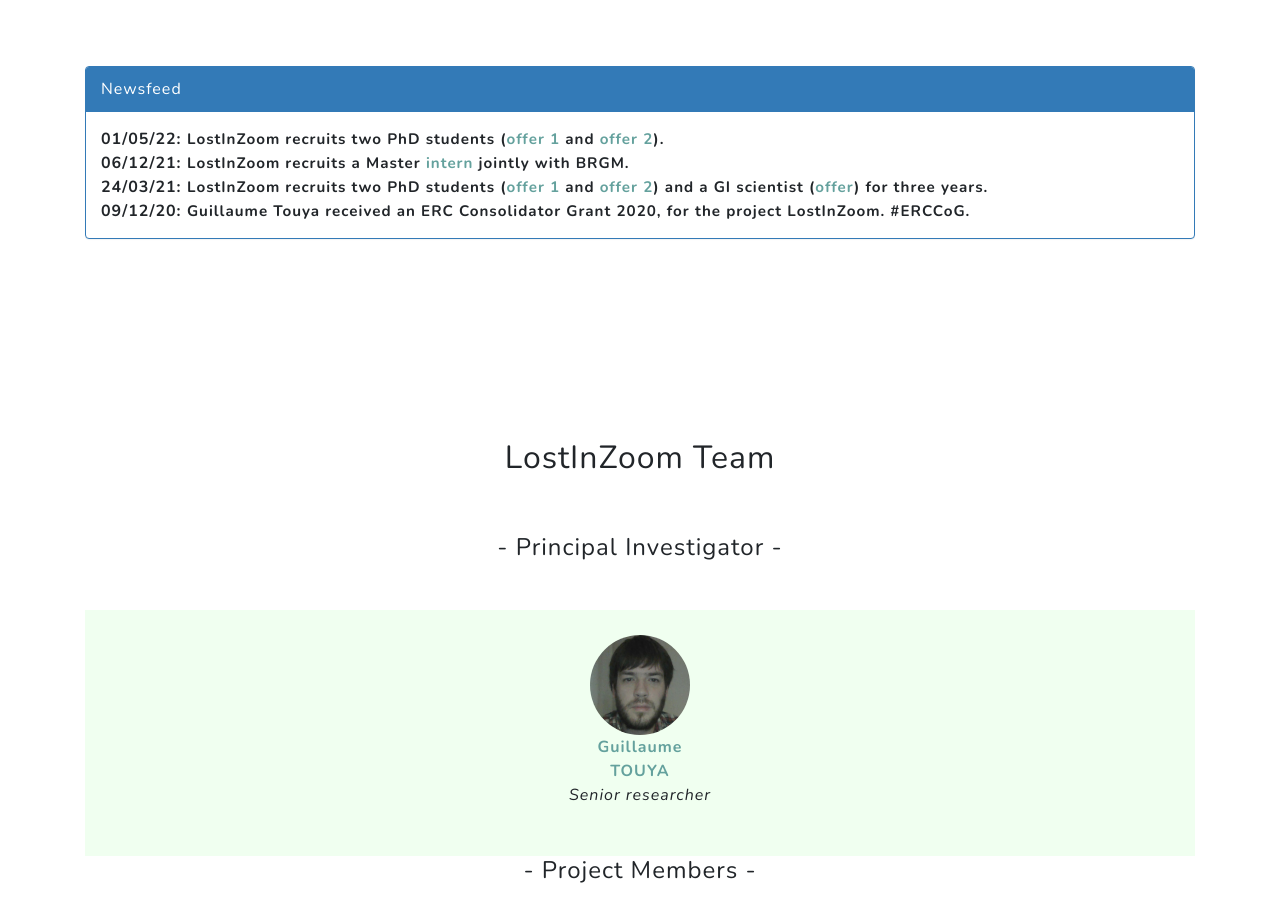
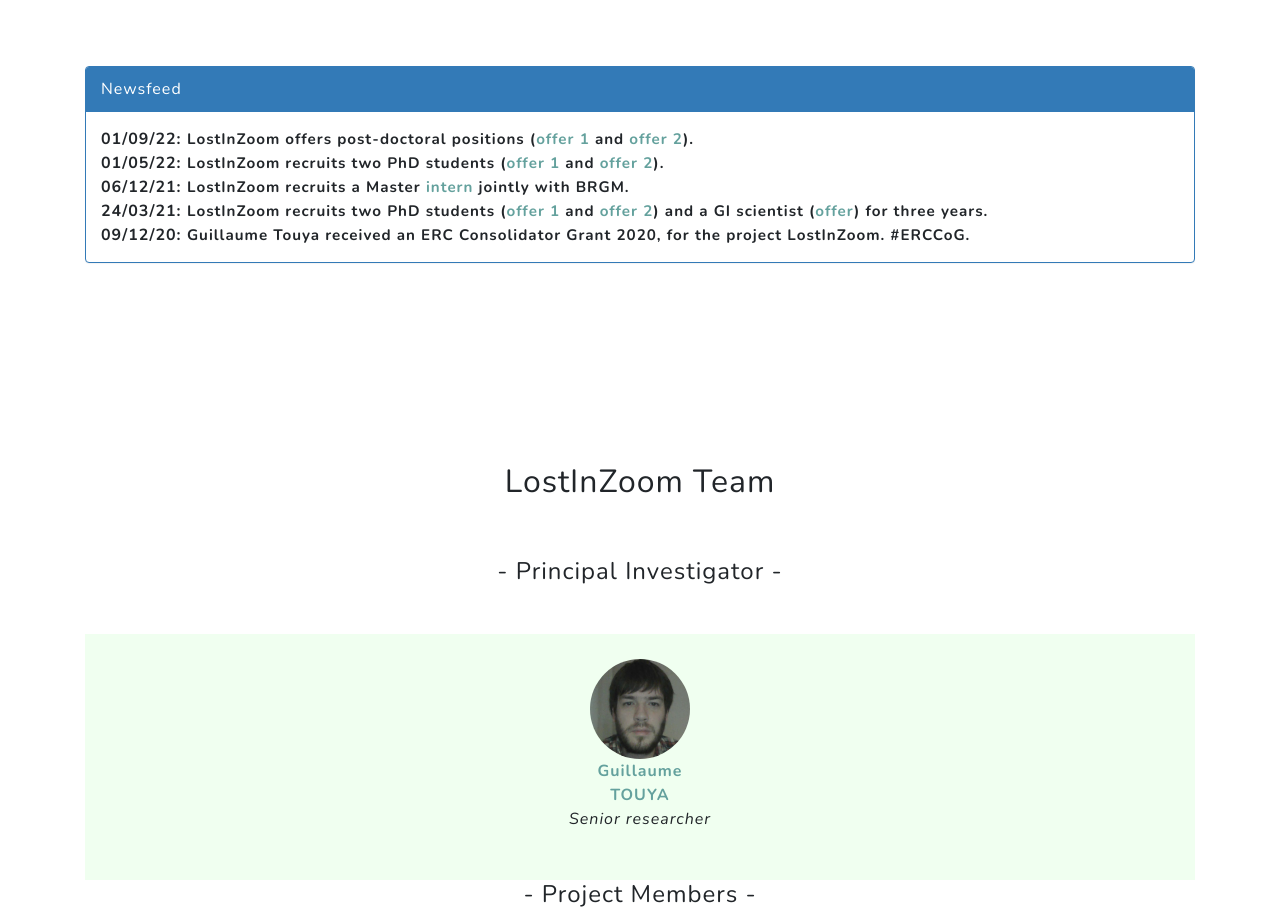
Before and after one commit to LostInZoom/home, a plain HTML site: page index.html in a window 1280 px wide. Shown: the part 2040-2964 px from the top of the page. Drawn offline with nearby package versions, Linux system fonts and the light colour scheme.

Commit message:
offres post-doc

```diff
--- a/index.html
+++ b/index.html
@@ -141,6 +141,11 @@
 				<div class="panel-heading lang-en">Newsfeed</div>
 				<div class="panel-heading lang-fr">Fil d'infos </div>
 				<div class="panel-body" id="news-container">
+          <div class="news">
+            <span class="font-weight-bold mt-4 mb-3">01/09/22: </span>
+            <span class="text font-weight-bold blue-text text-status lang-en">LostInZoom offers post-doctoral positions (<a href="/home/postdoc1_description_v2.pdf">offer 1</a> and <a href="/home/pdf/postdoc2_description.pdf">offer 2</a>).</span>
+            <span class="text font-weight-bold blue-text text-status lang-fr">LostInZoom recherche deux post-doctorants (<a href="/home/pdf/postdoc1_description_v2.pdf">offre 1</a> et <a href="/home/pdf/postdoc2_description.pdf">offre 2</a>).</span>
+          </div>
           <div class="news">
             <span class="font-weight-bold mt-4 mb-3">01/05/22: </span>
             <span class="text font-weight-bold blue-text text-status lang-en">LostInZoom recruits two PhD students (<a href="/home/pdf/lostinzoom_phd3_description.pdf">offer 1</a> and <a href="/home/pdf/lostinzoom_phd4_description.pdf">offer 2</a>).</span>
```
Also changed, not shown: 2 other files.
